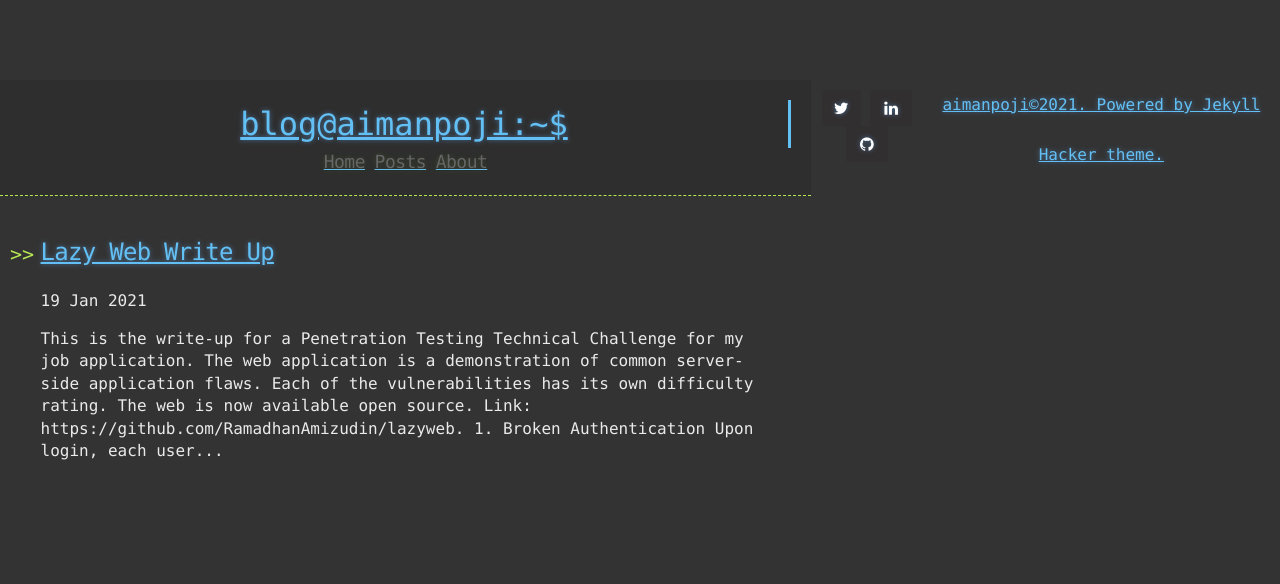
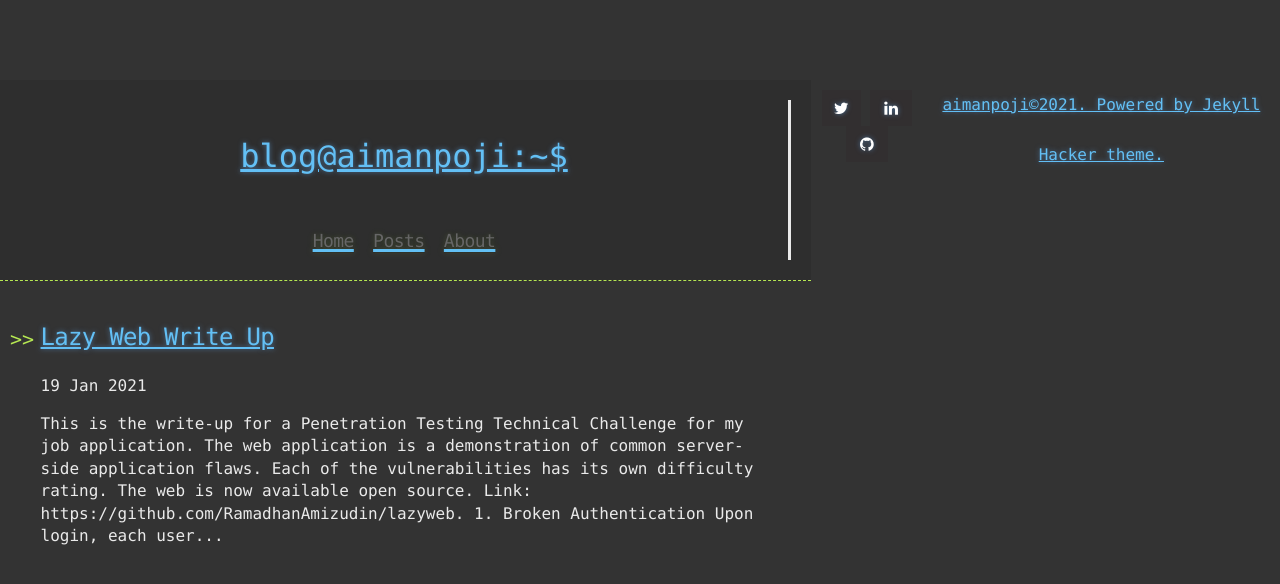
Before and after one commit to aimanpoji/aimanpoji.github.io, a Jekyll site: the page built from index.html, in a window 1280 px wide. Shown: the top 584 px of the page. Built offline with Jekyll 4.4.1, drawn with Linux system fonts in a browser that asks for light colours; nearby versions of some CDN libraries; the list of posts is cut into pages by our own code.

Commit message:
Update header.html

```diff
--- a/_includes/header.html
+++ b/_includes/header.html
@@ -1,9 +1,9 @@
 <header>
   <link rel="stylesheet" href="../css/step.css">
-  <div>
+  <div class="line-1 typewriter">
     <a href="{{ "/" | prepend: site.baseurl | replace: '//', '/' }}">
     {% assign owner_first_name = site.owner | split: " " %}
-    <p class="line-1 typewriter">blog@{{ owner_first_name[0] | downcase }}:~$ </p>
+    <p>blog@{{ owner_first_name[0] | downcase }}:~$ </p>
     </a>
 
     <div class="header-links">
```
